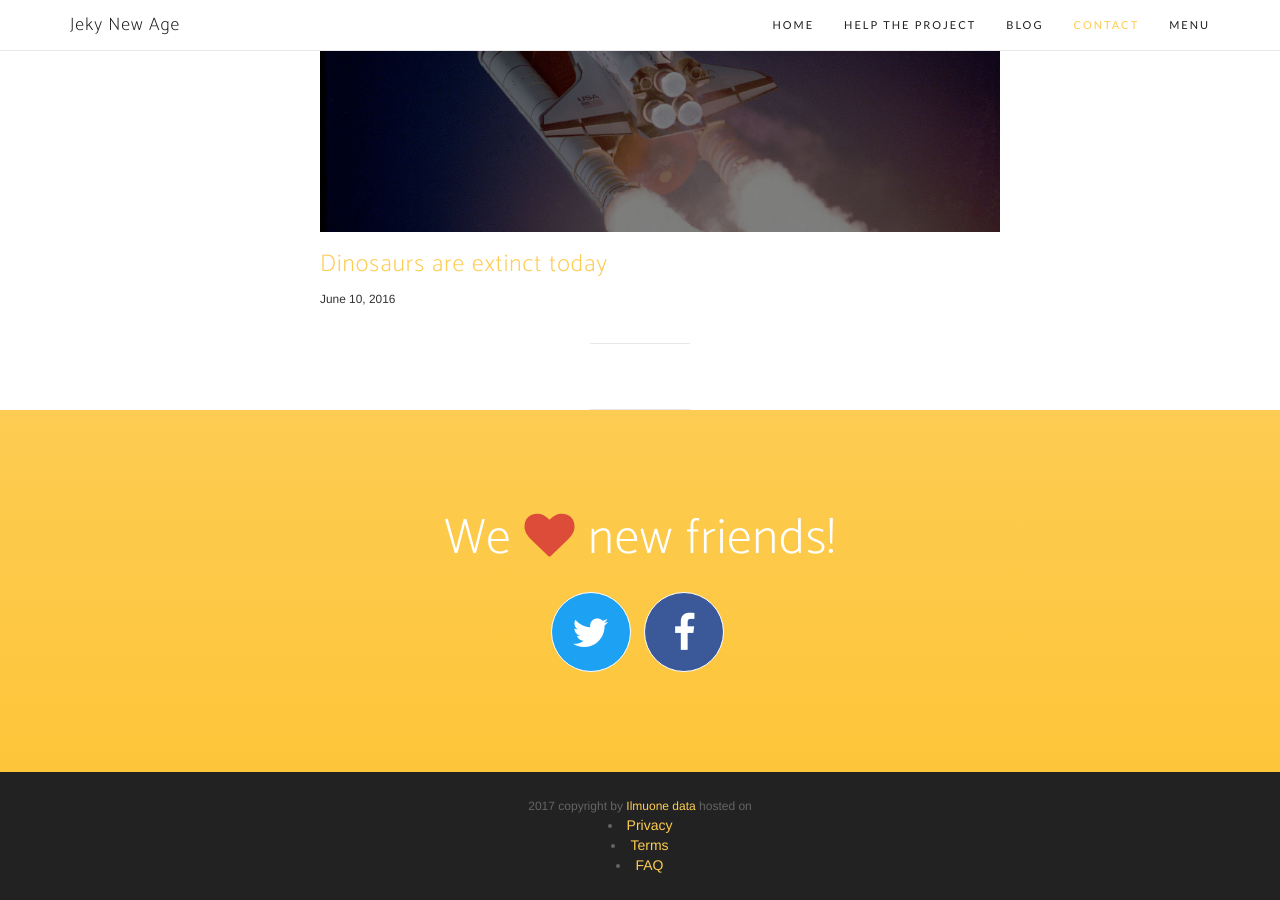
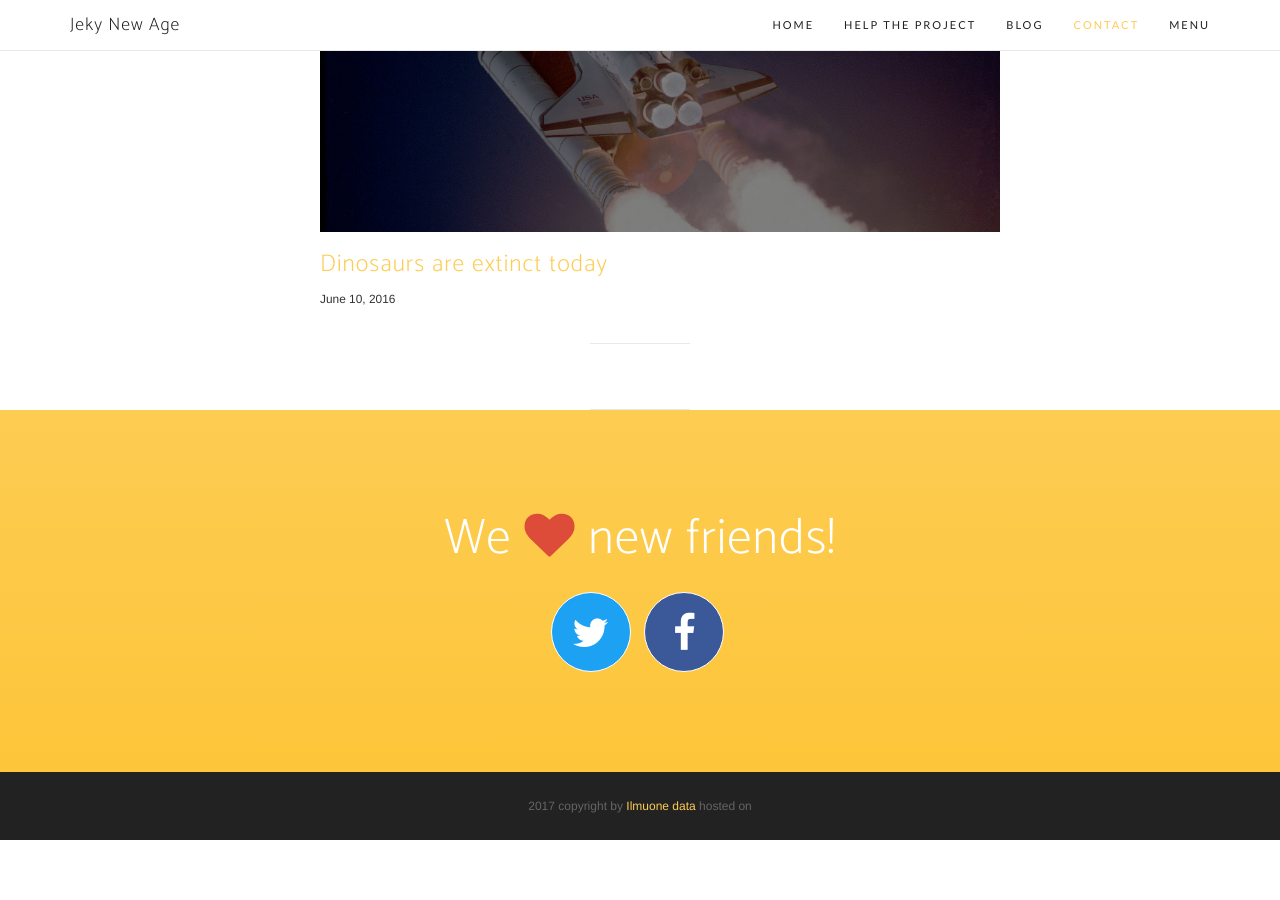
Before and after one commit to charlest7/adanamanya.github.io, a Jekyll site: the page built from blog.html, in a window 1280 px wide and 900 px high, scrolled down 2865 px. Built offline with Jekyll 4.4.1, drawn with Linux system fonts in a browser that asks for light colours; nearby versions of some CDN libraries; some web fonts are replaced; after the commit the page ends 3705 px from its top, so only the background shows below that.

Commit message:
Update contact.html

```diff
--- a/_includes/contact.html
+++ b/_includes/contact.html
@@ -25,16 +25,6 @@
 <footer>
     <div class="container">
         <p>2017 copyright by <a target="_blank" rel="nofollow" href="https://www.linkedin.com/company-beta/10523781/">Ilmuone data</a> hosted on <a target="_blank" rel="nofollow" href="https://github.com>Github</a>. All Rights Reserved.</p>
-        <ul class="list-inline">
-            <li>
-                <a href="#">Privacy</a>
-            </li>
-            <li>
-                <a href="#">Terms</a>
-            </li>
-            <li>
-                <a href="#">FAQ</a>
-            </li>
-        </ul>
+
     </div>
 </footer>
```
